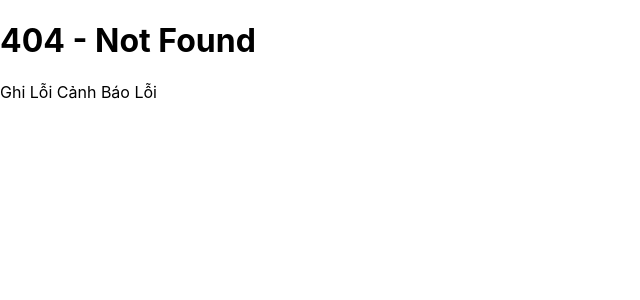
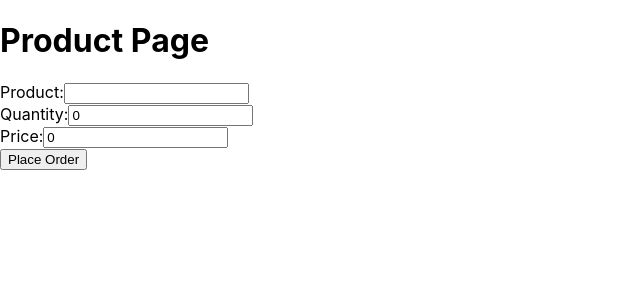
Before and after one commit to S02ten089/react_read, a React (Create React App) app: page /hooks/use_api/useCallback in a window 1280 px wide. Before the commit this address had no page. Shown: the top 300 px of the page, without its empty margins (0-640 px from the left). Built offline with nearby package versions, Linux system fonts and the light colour scheme.

Commit message:
ADD HOOKS - useCallback - useActionState

```diff
--- a/package.json
+++ b/package.json
@@ -6,6 +6,7 @@
     "@testing-library/jest-dom": "^5.17.0",
     "@testing-library/react": "^13.4.0",
     "@testing-library/user-event": "^13.5.0",
+    "axios": "^1.7.2",
     "react": "^18.3.1",
     "react-dom": "^18.3.1",
     "react-router-dom": "^6.23.1",
--- a/src/App.tsx
+++ b/src/App.tsx
@@ -6,16 +6,27 @@ import NotFound from './components/Error/NotFound';
 import Login from './components/common/Login/Login';
 import ErrorBoundary from './components/Error/ErrorBoundary';
 import LoginList from './components/common/Login/ListLogin'
+import UseActionState from './components/Hooks/useActionState/VD_Use/use_Api'
+import UseCallback from './components/Hooks/useCallback/index'
 const App: React.FC = () => {
   return (
     <div className="App">
       <ErrorBoundary>
         <Routes>
+          {/* run */}
           <Route path="/" element={<Home />} />
           <Route path="/about" element={<About />} />
+
+          {/* UI Login */}
           <Route path="/login" element={<Login />} />
+          <Route path="/login/list" element={<LoginList />} />
+
+          {/* Error */}
           <Route path="*" element={<NotFound />} />
-          <Route path="/login/list" element={<LoginList />} />
+
+          {/* ví dụ Hooks*/}
+          <Route path="/hooks/use_api/UseActionState" element={<UseActionState />} />
+          <Route path="/hooks/use_api/useCallback" element={<UseCallback />} />
         </Routes>
       </ErrorBoundary>
     </div>
--- a/src/components/Error/ErrorAlert.tsx
+++ b/src/components/Error/ErrorAlert.tsx
@@ -1,8 +1,5 @@
 import React from 'react';
-
-interface ErrorAlertProps {
-  message: string;
-}
+import { ErrorAlertProps } from './ErrorAlertProps';
 
 const ErrorAlert: React.FC<ErrorAlertProps> = ({ message }) => {
   return (
--- /dev/null
+++ b/src/components/Error/ErrorAlertProps.tsx
@@ -0,0 +1,3 @@
+export interface ErrorAlertProps {
+  message: string;
+}
--- /dev/null
+++ b/src/components/Hooks/useActionState/VD_Use/use_Api.tsx
@@ -0,0 +1,52 @@
+import React, { useState } from 'react';
+
+function useApiRequest(url: string) {
+  const [data, setData] = useState<any>(null);
+  const [loading, setLoading] = useState<boolean>(false);
+  const [error, setError] = useState<Error | null>(null);
+
+  const fetchData = async () => {
+    setLoading(true);
+    try {
+      const response = await fetch(url);
+      if (!response.ok) {
+        throw new Error('Network response was not ok');
+      }
+      const responseData = await response.json();
+      setData(responseData);
+    } catch (error: any) { // Chỉ định kiểu dữ liệu cho error là any
+      setError(error);
+    } finally {
+      setLoading(false);
+    }
+  };
+
+  return { data, loading, error, fetchData };
+}
+
+function MyComponent() {
+  const { data, loading, error, fetchData } = useApiRequest('https://6656cd289f970b3b36c69125.mockapi.io/api/v1/UseActionState');
+
+  const handleFetchData = () => {
+    fetchData();
+  };
+
+  return (
+    <div>
+      <h1>API Data</h1>
+      <button onClick={handleFetchData} disabled={loading}>
+        {loading ? 'Loading...' : 'Fetch Data'}
+      </button>
+      {error && <p>Error: {error.message}</p>}
+      {data && Array.isArray(data) && (
+        <ul>
+          {data.map((item: any) => (
+            <li key={item.id}>{item.name}</li>
+          ))}
+        </ul>
+      )}
+    </div>
+  );
+}
+
+export default MyComponent;
--- /dev/null
+++ b/src/components/Hooks/useCallback/index.tsx
@@ -0,0 +1,107 @@
+import React, { useState, useCallback } from 'react';
+import axios from 'axios';
+
+interface OrderDetails {
+  product: string;
+  quantity: number;
+  price: number;
+}
+
+interface ProductPageProps {
+  productId?: string;
+  referrer?: string;
+//   theme: string;
+}
+
+const UseCallback: React.FC<ProductPageProps> = ({ productId, referrer }) => {
+  const [orderDetails, setOrderDetails] = useState<OrderDetails>({
+    product: '',
+    quantity: 0,
+    price: 0,
+  });
+
+  const [responseMessage, setResponseMessage] = useState<string | null>(null);
+  const [loading, setLoading] = useState<boolean>(false);
+  const [error, setError] = useState<string | null>(null);
+
+  const handleSubmit = useCallback(async () => {
+    setLoading(true);
+    setError(null);
+
+    try {
+
+      const response = await axios.post(`https://6656cd289f970b3b36c69125.mockapi.io/api/v1/UseActionState/${productId}&?/buy`, {
+        referrer,
+        orderDetails,
+      });
+      setResponseMessage('Order placed successfully!');
+    } catch (error: any) {
+      setError(error.response?.data?.message || 'An error occurred');
+    } finally {
+      setLoading(false);
+    }
+  }, [productId, referrer, orderDetails]);
+
+  const handleInputChange = (event: React.ChangeEvent<HTMLInputElement>) => {
+    const { name, value } = event.target;
+    setOrderDetails({
+      ...orderDetails,
+      [name]: value,
+    });
+  };
+
+  return (
+    <div
+    // style={{ theme }}
+    >
+      <h1>Product Page</h1>
+      <form
+        onSubmit={(e) => {
+          e.preventDefault();
+          handleSubmit();
+        }}
+      >
+        <div>
+          <label>
+            Product:
+            <input
+              type="text"
+              name="product"
+              value={orderDetails.product}
+              onChange={handleInputChange}
+            />
+          </label>
+        </div>
+        <div>
+          <label>
+            Quantity:
+            <input
+              type="number"
+              name="quantity"
+              value={orderDetails.quantity}
+              onChange={handleInputChange}
+            />
+          </label>
+        </div>
+        <div>
+          <label>
+            Price:
+            <input
+              type="number"
+              name="price"
+              value={orderDetails.price}
+              onChange={handleInputChange}
+            />
+          </label>
+        </div>
+        <button type="submit" disabled={loading}>
+          {loading ? 'Placing Order...' : 'Place Order'}
+        </button>
+      </form>
+      {responseMessage && <p>{responseMessage}</p>}
+      {error && <p>Error: {error}</p>}
+    </div>
+  );
+};
+
+export default UseCallback;
```
Also changed, not shown: src/components/Hooks/useActionState/index.tsx (added, +27 -0 lines), src/components/Hooks/useActionState/note useActionState.txt (added), 1 other file (tests, documents, lock files or other folders).
